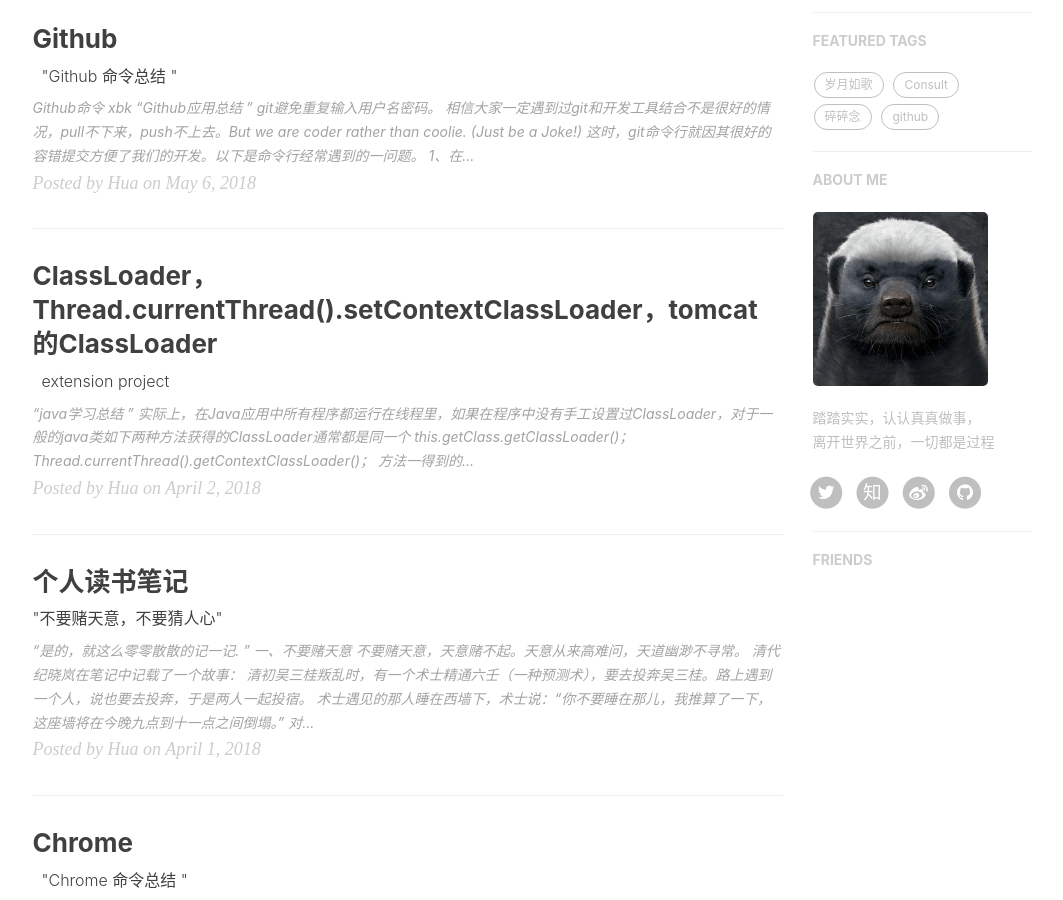
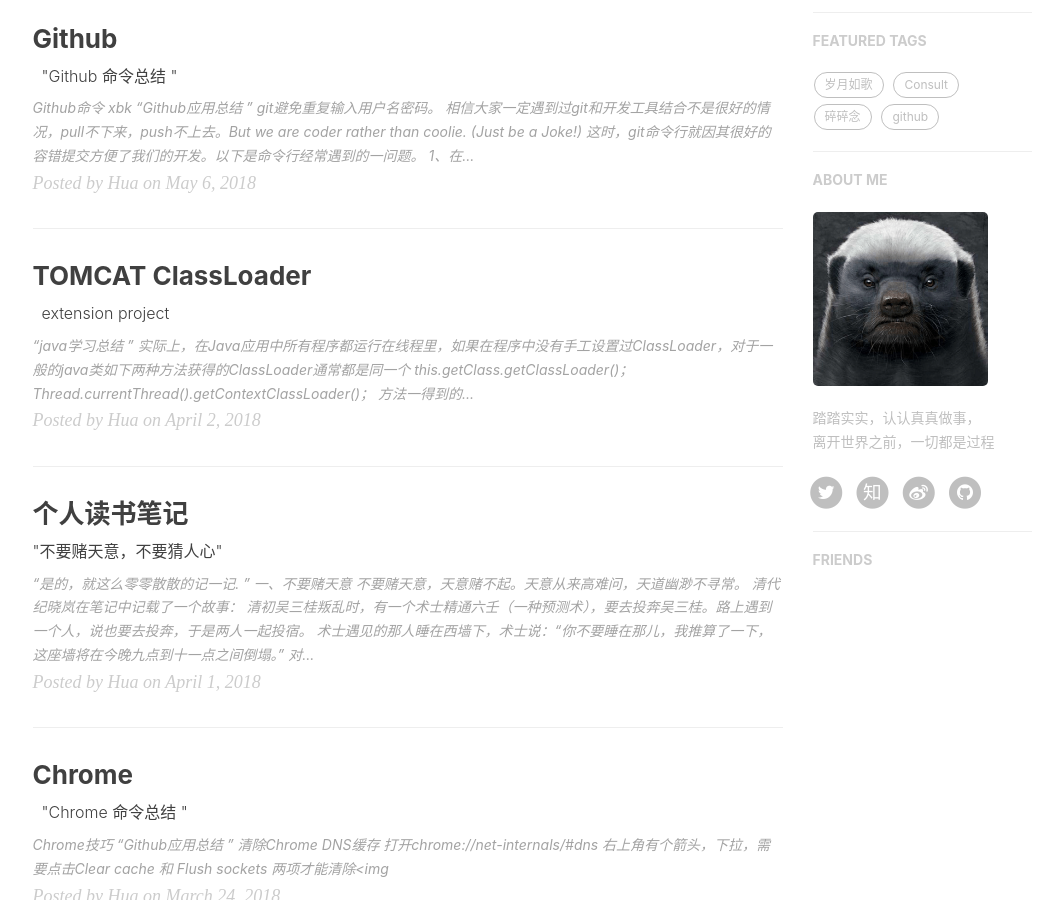
Before and after one commit to huapro/huapro.github.io, a Jekyll site: the page built from index.html, in a window 1280 px wide and 900 px high, scrolled down 446 px. Shown: the whole window, without its empty margins (135-1198 px from the left). Built offline with Jekyll 4.4.1, drawn with Linux system fonts in a browser that asks for light colours; nearby versions of some CDN libraries; the list of posts is cut into pages by our own code; comment, search, counter and statistics services are not loaded.

Commit message:
tomcat classloader

```diff
--- a/_posts/2018-04-02-classloader.markdown
+++ b/_posts/2018-04-02-classloader.markdown
@@ -1,6 +1,6 @@
 ---
 layout:     post
-title:      "ClassLoader，Thread.currentThread().setContextClassLoader，tomcat的ClassLoader"
+title:      "TOMCAT ClassLoader"
 subtitle:   extension project
 date:       2018-04-02 19:38:20
 author:     "Hua"
```
